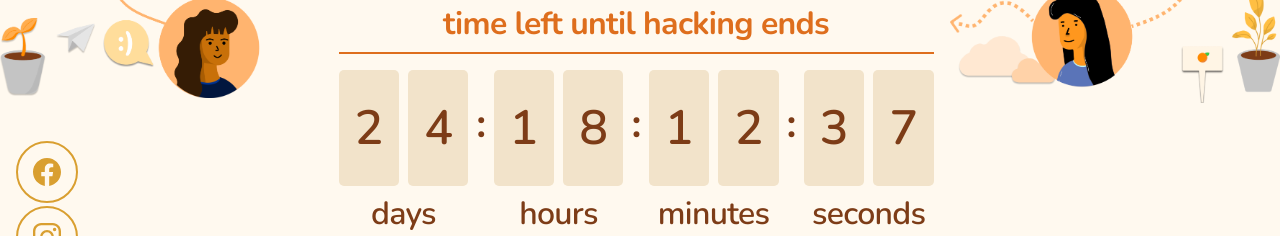
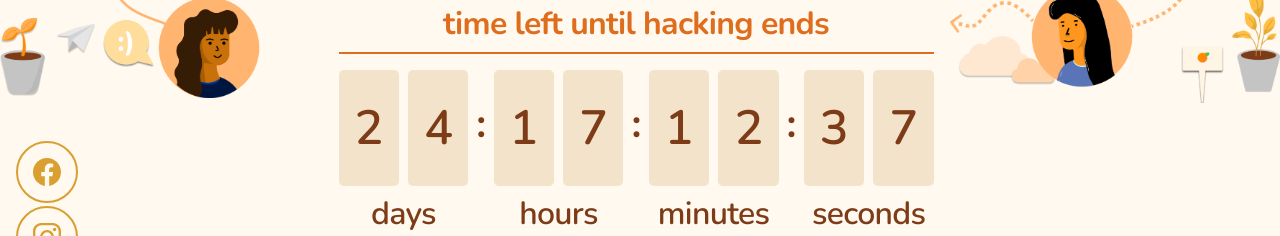
Before and after one commit to citrushack/cutiehack2021, a Next.js app: page /live in a window 1280 px wide. Shown: the part 450-686 px from the top of the page. Built offline with nearby package versions, Linux system fonts and the light colour scheme; no server answers.

Commit message:
Update countdowns

```diff
--- a/pages/landing.js
+++ b/pages/landing.js
@@ -86,7 +86,7 @@ export default function Home() {
           )}
           <div>
             <CountdownWrapper
-              date="2021-11-06T09:00:00"
+              date="2021-11-06T08:00:00"
               heading="starting november 6, 2021"
             />
             <SignupCounter />
--- a/pages/live.js
+++ b/pages/live.js
@@ -280,7 +280,7 @@ export default function Live() {
             <h1 className={styles.title}>better together</h1>
             <p className={styles.description}>a beginner friendly hackathon</p>
             <CountdownWrapper
-              date="2021-11-06T21:00:00"
+              date="2021-11-06T20:00:00"
               heading="time left until hacking ends"
             />
           </div>
```
